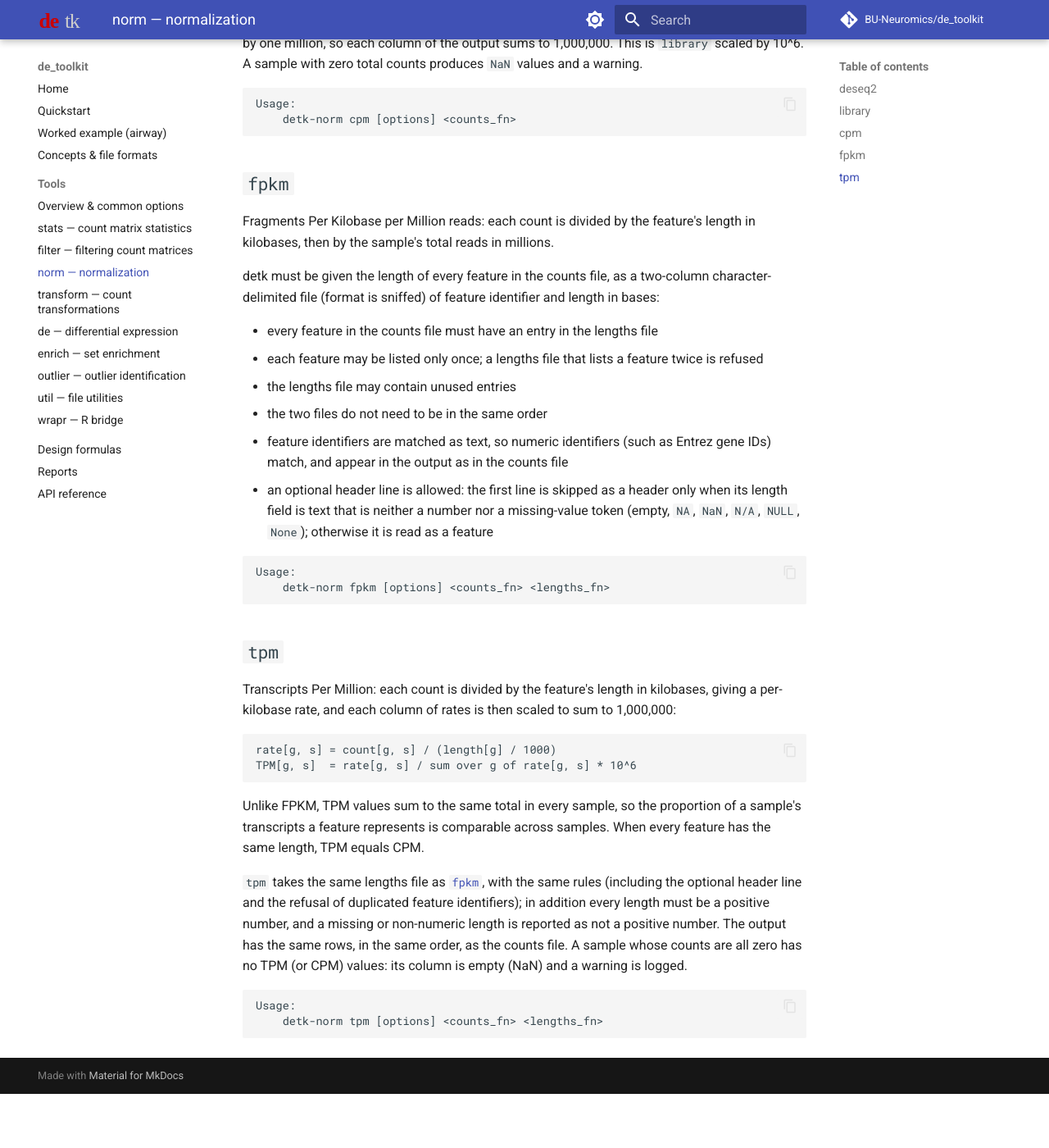
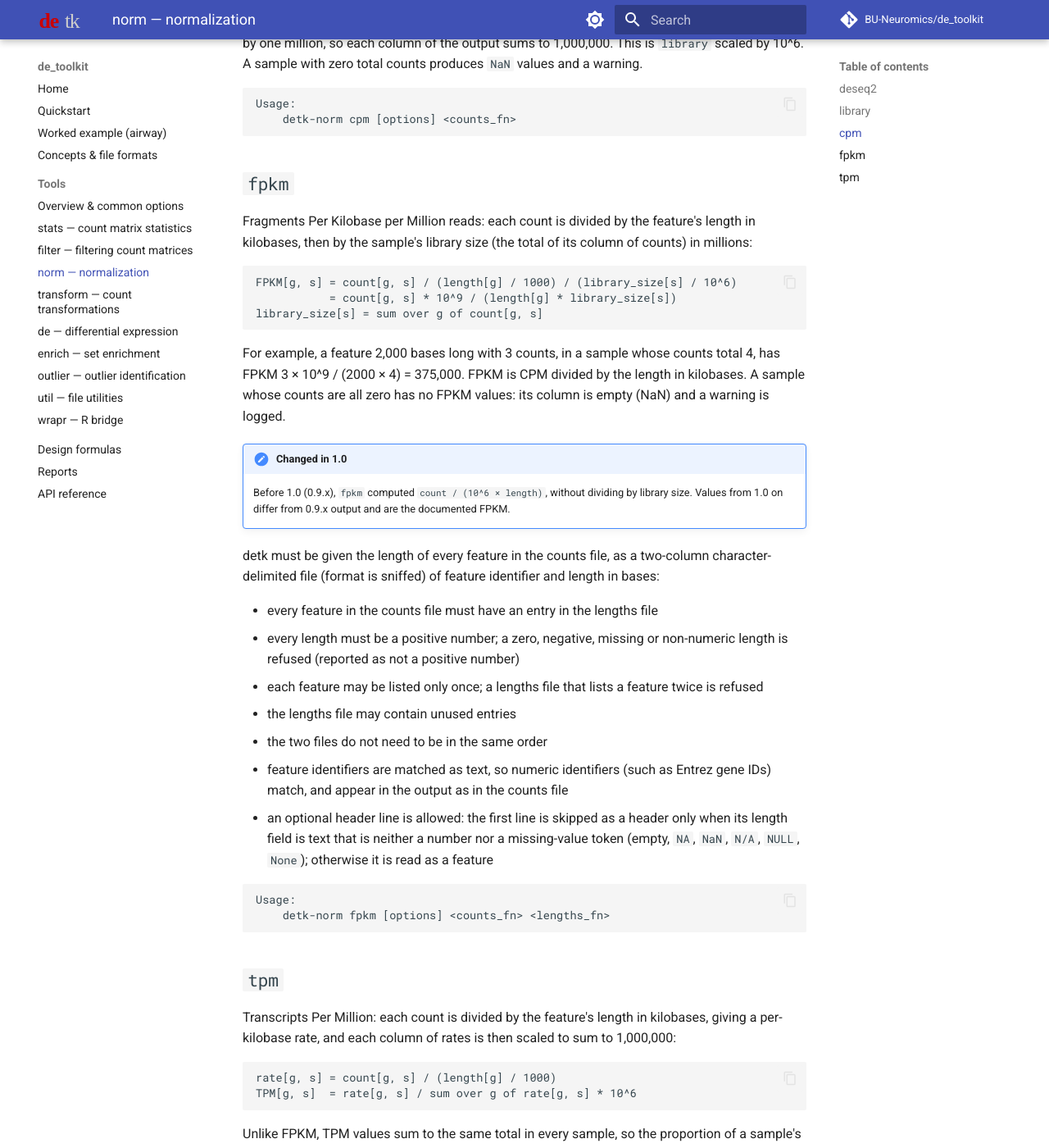
Before and after one commit to BU-Neuromics/de_toolkit, an MkDocs documentation site: the page built from docs/tools/norm.md, in a window 1280 px wide and 1400 px high, scrolled down 1227 px. Shown: the whole window at 82% size. Built offline with MkDocs 1.6.1 and Material for MkDocs 9.7.7, drawn with Linux system fonts in a browser that asks for light colours; comment, search, counter and statistics services are not loaded; before the commit the page ends 2561 px from its top, so only the background shows below that; some of the changed text lies outside the part shown.

Commit message:
#50: Compute FPKM as documented and refuse bad lengths
FPKMCounts computed count / (1e6 * length): it never divided by
library size and its length factor was off by 10^9 from the documented
unit, so detk-norm fpkm did not output FPKM. Per DETK-0006 (Option A)
it now computes count * 1e9 / (length * library size), the library
size being the column's total count, and takes its lengths through
_lengths_for like tpm, so missing, zero and negative lengths are
refused instead of producing inf/NaN or negative values.

test_fpkm asserts values worked by hand in its comment; new tests cover
the length refusals, an all-zero sample and the CLI values. The docs
give the formula and length rules; the CHANGELOG notes under Changed
that fpkm output differs from 0.9.x as a correction.

Cogit-Node: release/fpkm
Co-Authored-By: Claude Opus 5.5 <noreply@anthropic.com>
Claude-Session: https://claude.ai/code/session_012v2FbtiRZiUgvnaqeiMepn

````diff
--- a/docs/tools/norm.md
+++ b/docs/tools/norm.md
@@ -67,13 +67,32 @@ Usage:
 ## `fpkm`
 
 Fragments Per Kilobase per Million reads: each count is divided by the
-feature's length in kilobases, then by the sample's total reads in millions.
+feature's length in kilobases, then by the sample's library size (the total
+of its column of counts) in millions:
+
+```text
+FPKM[g, s] = count[g, s] / (length[g] / 1000) / (library_size[s] / 10^6)
+           = count[g, s] * 10^9 / (length[g] * library_size[s])
+library_size[s] = sum over g of count[g, s]
+```
+
+For example, a feature 2,000 bases long with 3 counts, in a sample whose
+counts total 4, has FPKM 3 × 10^9 / (2000 × 4) = 375,000. FPKM is CPM divided
+by the length in kilobases. A sample whose counts are all zero has no FPKM
+values: its column is empty (NaN) and a warning is logged.
+
+!!! note "Changed in 1.0"
+    Before 1.0 (0.9.x), `fpkm` computed `count / (10^6 × length)`, without
+    dividing by library size. Values from 1.0 on differ from 0.9.x output and
+    are the documented FPKM.
 
 detk must be given the length of every feature in the counts file, as a
 two-column character-delimited file (format is sniffed) of feature identifier
 and length in bases:
 
 - every feature in the counts file must have an entry in the lengths file
+- every length must be a positive number; a zero, negative, missing or
+  non-numeric length is refused (reported as not a positive number)
 - each feature may be listed only once; a lengths file that lists a feature
   twice is refused
 - the lengths file may contain unused entries
@@ -107,9 +126,8 @@ across samples. When every feature has the same length, TPM equals CPM.
 
 `tpm` takes the same lengths file as [`fpkm`](#fpkm), with the same rules
 (including the optional header line and the refusal of duplicated feature
-identifiers); in addition every length must be a positive number, and a
-missing or non-numeric length is reported as not a positive number. The
-output has the same rows, in the same order, as the counts file. A sample
+identifiers, and the requirement that every length be a positive number).
+The output has the same rows, in the same order, as the counts file. A sample
 whose counts are all zero has no TPM (or CPM) values: its column is empty
 (NaN) and a warning is logged.
 
````
Also changed, not shown: 3 other files.
